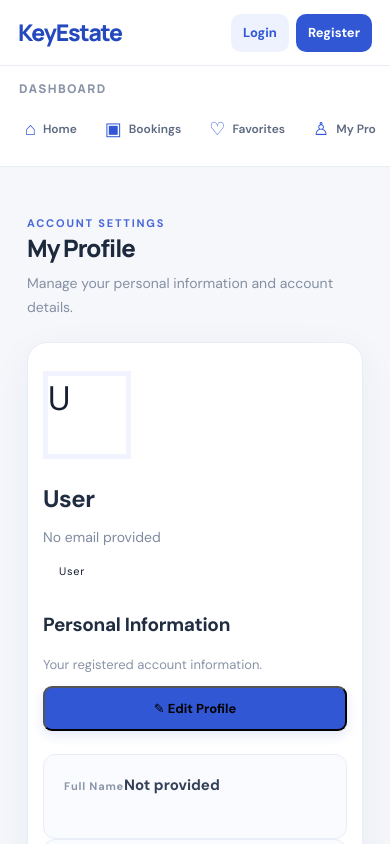
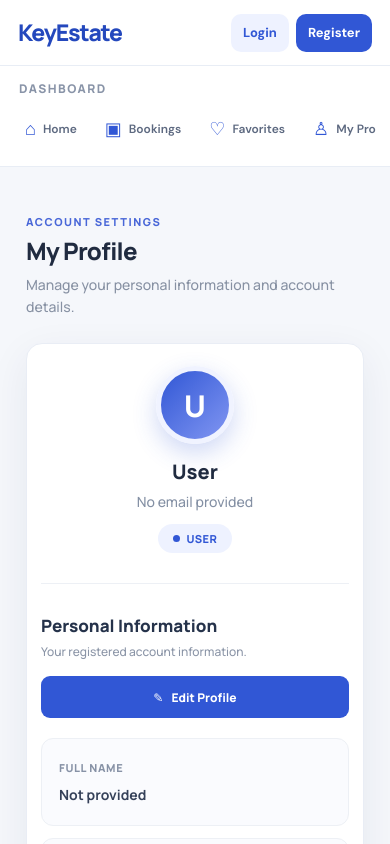
Before and after one commit to maheshh2794/KeyEstate, a React (Vite) app in the folder ks_frontend/: page /home/profile in a window 390 px wide. Shown: the top 844 px of the page. Built offline with nearby package versions, Linux system fonts and the light colour scheme.

Commit message:
Refactor profile CSS for layout and design updates
Updated profile styles for improved layout and responsiveness.

```diff
--- a/ks_frontend/src/components/dashboard/profile.css
+++ b/ks_frontend/src/components/dashboard/profile.css
@@ -1,291 +1,492 @@
 
-/* =====================================
-   PROFILE HEADING - IMPROVED
-===================================== */
+/* ================================
+   PROFILE PAGE
+================================ */
 
 .profile-page {
-    max-width: 1150px;
-    padding: 38px 30px 55px;
+    width: 100%;
+    max-width: 1100px;
+    margin: 0 auto;
+    padding: 32px 24px 50px;
+    box-sizing: border-box;
+    color: #25324a;
+    font-family: 'Manrope', sans-serif;
 }
 
+/* Page Header */
+
 .profile-header {
-    max-width: 850px;
-    margin: 0 auto 26px;
+    display: flex;
+    justify-content: space-between;
+    align-items: center;
+    margin-bottom: 25px;
 }
 
 .profile-eyebrow {
+    display: inline-block;
+    margin-bottom: 8px;
+    color: #4967d8;
     font-size: 11px;
-    letter-spacing: 1.8px;
-    color: #4967d8;
     font-weight: 800;
-    margin-bottom: 10px;
+    letter-spacing: 1.5px;
 }
 
 .profile-page-title {
-    font-size: 32px;
+    margin: 0;
+    color: #202b40;
+    font-size: clamp(24px, 3vw, 30px);
     font-weight: 800;
-    letter-spacing: -1px;
-    line-height: 1.3;
-    color: #1d293d;
 }
 
 .profile-page-subtitle {
+    margin: 8px 0 0;
+    color: #8791a3;
     font-size: 14px;
-    color: #8490a3;
-    margin-top: 9px;
-    line-height: 1.7;
+    line-height: 1.6;
 }
 
-/* =====================================
+/* ================================
    PROFILE CARD
-===================================== */
+================================ */
 
 .profile-card {
+    width: 100%;
     max-width: 850px;
-    padding: 42px;
-    border-radius: 20px;
+    margin: 0 auto;
+    padding: clamp(24px, 4vw, 42px);
     background: #ffffff;
     border: 1px solid #e9edf5;
-    box-shadow: 0 12px 40px rgba(35, 52, 85, 0.06);
+    border-radius: 20px;
+    box-shadow: 0 12px 40px rgba(30, 48, 85, 0.07);
+    box-sizing: border-box;
 }
 
-/* =====================================
-   PROFILE USER DETAILS
-===================================== */
+/* ================================
+   PROFILE IDENTITY
+================================ */
 
 .profile-top {
-    gap: 16px;
-    padding: 5px 0 0;
+    display: flex;
+    align-items: center;
+    flex-direction: column;
+    text-align: center;
+    gap: 14px;
 }
 
 .profile-avatar {
-    width: 88px;
-    height: 88px;
-    font-size: 34px;
-    border: 5px solid #f1f4ff;
+    width: 92px;
+    height: 92px;
+    display: grid;
+    place-items: center;
+    border-radius: 50%;
+    color: #ffffff;
+    background: linear-gradient(135deg, #3157d5, #8196f2);
+    font-size: 36px;
+    font-weight: 800;
+    box-shadow: 0 9px 24px rgba(49, 87, 213, 0.23);
+    border: 5px solid #f0f3ff;
+}
+
+.profile-user-info {
+    text-align: center;
+    min-width: 0;
 }
 
 .profile-name {
-    font-size: 24px;
+    margin: 0 0 7px;
+    color: #202b40;
+    font-size: 23px;
     font-weight: 800;
-    letter-spacing: -0.5px;
-    color: #202c40;
-    margin-bottom: 7px;
+    overflow-wrap: anywhere;
 }
 
 .profile-email {
+    margin: 0 0 13px;
+    color: #8490a4;
     font-size: 14px;
-    color: #7f8ba0;
-    margin-bottom: 13px;
+    overflow-wrap: anywhere;
 }
 
 .profile-role {
-    padding: 8px 16px;
+    display: inline-flex;
+    align-items: center;
+    gap: 7px;
+    padding: 7px 15px;
+    border-radius: 30px;
+    color: #3157d5;
+    background: #eef2ff;
     font-size: 11px;
-    letter-spacing: 0.8px;
+    font-weight: 800;
+    letter-spacing: 0.5px;
+    text-transform: uppercase;
 }
 
-/* =====================================
+.profile-role-dot {
+    width: 7px;
+    height: 7px;
+    border-radius: 50%;
+    background: #3157d5;
+}
+
+/* ================================
    DIVIDER
-===================================== */
+================================ */
 
 .profile-divider {
-    margin: 30px 0 32px;
+    width: 100%;
+    height: 1px;
+    margin: 30px 0;
     background: #edf0f5;
 }
 
-/* =====================================
-   PERSONAL INFORMATION HEADING
-===================================== */
+/* ================================
+   SECTION HEADING
+================================ */
 
 .profile-section-heading {
-    margin-bottom: 23px;
+    display: flex;
     align-items: center;
+    justify-content: space-between;
+    gap: 15px;
+    margin-bottom: 20px;
 }
 
 .profile-section-heading h3 {
-    font-size: 19px;
+    margin: 0;
+    color: #25324a;
+    font-size: 17px;
     font-weight: 800;
-    color: #202c40;
-    letter-spacing: -0.3px;
 }
 
 .profile-section-heading p {
-    margin-top: 7px;
-    font-size: 13px;
-    color: #8994a7;
+    margin: 6px 0 0;
+    color: #8b95a7;
+    font-size: 12px;
+    line-height: 1.5;
 }
 
-/* =====================================
-   DETAILS CARDS
-===================================== */
+/* ================================
+   PROFILE DETAILS GRID
+================================ */
 
 .profile-details {
+    display: grid;
     grid-template-columns: repeat(2, minmax(0, 1fr));
-    gap: 16px;
+    gap: 15px;
 }
 
 .profile-detail-item {
-    min-height: 94px;
-    padding: 19px 20px;
-    gap: 12px;
+    min-width: 0;
+    min-height: 88px;
+    display: flex;
+    flex-direction: column;
+    justify-content: center;
+    gap: 10px;
+    padding: 17px;
+    border: 1px solid #edf0f5;
+    border-radius: 12px;
     background: #fafbfe;
-    border: 1px solid #e9edf5;
-    border-radius: 12px;
-    transition: all 0.25s ease;
+    box-sizing: border-box;
+    transition: border-color 0.2s ease, box-shadow 0.2s ease;
 }
 
 .profile-detail-item:hover {
-    background: #ffffff;
-    border-color: #cbd6f5;
-    box-shadow: 0 5px 16px rgba(49, 87, 213, 0.06);
-    transform: translateY(-2px);
+    border-color: #dce4fa;
+    box-shadow: 0 4px 14px rgba(49, 87, 213, 0.04);
 }
 
 .profile-detail-label {
+    color: #8792a6;
     font-size: 11px;
     font-weight: 800;
-    letter-spacing: 0.8px;
-    color: #8b96aa;
+    letter-spacing: 0.6px;
+    text-transform: uppercase;
 }
 
 .profile-detail-value {
-    font-size: 15px;
+    color: #354159;
+    font-size: 14px;
     font-weight: 700;
-    line-height: 1.5;
-    color: #344159;
+    overflow-wrap: anywhere;
 }
 
-/* =====================================
+.profile-role-value {
+    text-transform: capitalize;
+}
+
+/* ================================
    INPUT FIELDS
-===================================== */
+================================ */
 
 .profile-input {
-    min-height: 44px;
-    padding: 11px 13px;
+    width: 100%;
+    min-height: 43px;
+    padding: 10px 12px;
+    border: 1px solid #dce3ef;
     border-radius: 8px;
-    border: 1px solid #dce3ef;
+    outline: none;
+    color: #354159;
     background: #ffffff;
     font-size: 14px;
-    color: #344159;
+    font-family: inherit;
+    box-sizing: border-box;
+    transition: all 0.2s ease;
+}
+
+.profile-input:hover {
+    border-color: #b8c5e5;
 }
 
 .profile-input:focus {
     border-color: #4967d8;
-    box-shadow: 0 0 0 3px rgba(73, 103, 216, 0.10);
+    box-shadow: 0 0 0 3px rgba(73, 103, 216, 0.11);
 }
 
-/* =====================================
-   EDIT PROFILE BUTTON
-===================================== */
+.profile-input::placeholder {
+    color: #aab2c1;
+    font-size: 13px;
+}
+
+.profile-input:disabled {
+    background: #f3f5f9;
+    cursor: not-allowed;
+}
+
+/* ================================
+   BUTTONS
+================================ */
+
+.profile-edit-btn,
+.profile-save-btn,
+.profile-cancel-btn {
+    min-height: 42px;
+    display: inline-flex;
+    justify-content: center;
+    align-items: center;
+    gap: 8px;
+    padding: 11px 20px;
+    border: none;
+    border-radius: 9px;
+    font-family: inherit;
+    font-size: 13px;
+    font-weight: 800;
+    cursor: pointer;
+    transition: all 0.2s ease;
+}
+
+/* Edit */
 
 .profile-edit-btn {
-    min-height: 43px;
-    padding: 12px 21px;
-    border-radius: 9px;
-    font-size: 13px;
-    font-weight: 800;
+    flex-shrink: 0;
+    color: #ffffff;
     background: #3157d5;
-    box-shadow: 0 4px 12px rgba(49, 87, 213, 0.14);
 }
 
 .profile-edit-btn:hover {
     background: #2445b5;
-    box-shadow: 0 6px 16px rgba(49, 87, 213, 0.2);
+    transform: translateY(-1px);
+    box-shadow: 0 5px 14px rgba(49, 87, 213, 0.2);
 }
 
-/* =====================================
-   SAVE AND CANCEL BUTTONS
-===================================== */
+/* Save */
+
+.profile-save-btn {
+    min-width: 145px;
+    color: #ffffff;
+    background: #25865d;
+}
+
+.profile-save-btn:hover:not(:disabled) {
+    background: #176c49;
+    transform: translateY(-1px);
+    box-shadow: 0 5px 14px rgba(37, 134, 93, 0.18);
+}
+
+/* Cancel */
+
+.profile-cancel-btn {
+    min-width: 105px;
+    color: #455168;
+    background: #edf0f5;
+}
+
+.profile-cancel-btn:hover:not(:disabled) {
+    color: #25324a;
+    background: #dfe4ed;
+}
+
+/* Button Disabled */
+
+.profile-actions button:disabled {
+    opacity: 0.6;
+    cursor: not-allowed;
+    transform: none;
+    box-shadow: none;
+}
+
+/* ================================
+   ACTION BUTTON CONTAINER
+================================ */
 
 .profile-actions {
-    margin-top: 12px;
-    gap: 14px;
+    grid-column: 1 / -1;
+    display: flex;
+    align-items: center;
+    justify-content: flex-start;
+    gap: 12px;
+    margin-top: 8px;
 }
 
-.profile-save-btn,
-.profile-cancel-btn {
-    min-height: 44px;
-    padding: 12px 24px;
+/* ================================
+   SUCCESS / ERROR MESSAGE
+================================ */
+
+.profile-message {
+    grid-column: 1 / -1;
+    display: flex;
+    align-items: center;
+    justify-content: center;
+    gap: 9px;
+    margin: 8px 0;
+    padding: 13px 15px;
+    border-radius: 9px;
     font-size: 13px;
-    border-radius: 9px;
+    font-weight: 700;
+    line-height: 1.5;
+    text-align: center;
 }
 
-/* =====================================
-   STATUS MESSAGE
-===================================== */
-
-.profile-message {
-    padding: 14px 16px;
-    border-radius: 9px;
-    font-size: 13px;
-}
-
-/* =====================================
-   FOOTER
-===================================== */
-
-.profile-footer {
-    margin-top: 30px;
-    padding-top: 20px;
-    color: #9aa4b4;
+.profile-message span {
+    width: 20px;
+    height: 20px;
+    flex-shrink: 0;
+    display: grid;
+    place-items: center;
+    border-radius: 50%;
     font-size: 12px;
 }
 
-/* =====================================
+.profile-success {
+    color: #18764d;
+    background: #eaf8f0;
+    border: 1px solid #d1eddd;
+}
+
+.profile-success span {
+    color: #ffffff;
+    background: #25865d;
+}
+
+.profile-error {
+    color: #c33f55;
+    background: #fff0f1;
+    border: 1px solid #f8d9dd;
+}
+
+.profile-error span {
+    color: #ffffff;
+    background: #d94b60;
+}
+
+/* ================================
+   LOADING SPINNER
+================================ */
+
+.profile-spinner {
+    width: 15px;
+    height: 15px;
+    border: 2px solid rgba(255, 255, 255, 0.4);
+    border-top-color: #ffffff;
+    border-radius: 50%;
+    animation: profile-spin 0.7s linear infinite;
+}
+
+@keyframes profile-spin {
+    to {
+        transform: rotate(360deg);
+    }
+}
+
+/* ================================
+   FOOTER
+================================ */
+
+.profile-footer {
+    margin-top: 27px;
+    padding-top: 18px;
+    border-top: 1px solid #edf0f5;
+    color: #9aa3b2;
+    font-size: 11px;
+    line-height: 1.6;
+    text-align: center;
+}
+
+/* ================================
    RESPONSIVE DESIGN
-===================================== */
+================================ */
 
 @media (max-width: 650px) {
     .profile-page {
-        padding: 25px 15px 35px;
-    }
-
-    .profile-header {
-        margin-bottom: 22px;
-    }
-
-    .profile-page-title {
-        font-size: 27px;
+        padding: 24px 15px 35px;
     }
 
     .profile-card {
-        padding: 26px 19px;
+        padding: 25px 18px;
+        border-radius: 16px;
     }
 
     .profile-details {
         grid-template-columns: 1fr;
-        gap: 13px;
+        gap: 12px;
     }
 
     .profile-section-heading {
         align-items: flex-start;
     }
 
-    .profile-detail-item {
-        min-height: 85px;
+    .profile-edit-btn {
+        padding: 10px 13px;
+        font-size: 12px;
+    }
+
+    .profile-actions {
+        flex-direction: column;
+        align-items: stretch;
+    }
+
+    .profile-actions button {
+        width: 100%;
     }
 }
 
 @media (max-width: 420px) {
     .profile-page {
-        padding: 20px 11px 30px;
-    }
-
-    .profile-page-title {
-        font-size: 24px;
+        padding: 18px 10px 28px;
     }
 
     .profile-card {
-        padding: 23px 15px;
+        padding: 22px 14px;
+    }
+
+    .profile-avatar {
+        width: 78px;
+        height: 78px;
+        font-size: 30px;
+    }
+
+    .profile-name {
+        font-size: 20px;
     }
 
     .profile-section-heading {
         flex-direction: column;
-        gap: 14px;
     }
 
     .profile-edit-btn {
         width: 100%;
     }
+
+    .profile-message {
+        font-size: 12px;
+    }
 }
```
